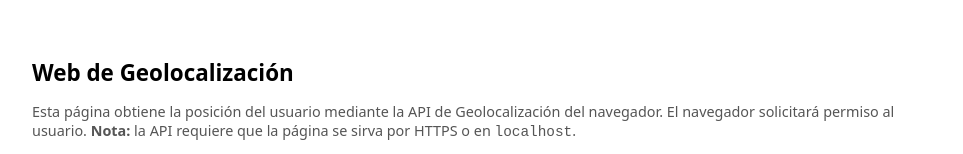
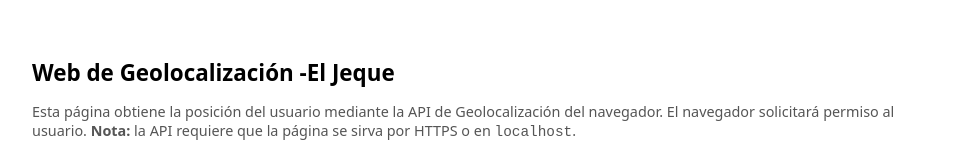
Before and after one commit to Cristopher1998/gps, a plain HTML site: page index.html in a window 1280 px wide. Shown: the top 154 px of the page, without its empty margins (158-1121 px from the left). Drawn offline with Linux system fonts and the light colour scheme.

Commit message:
Update index.html

```diff
--- a/index.html
+++ b/index.html
@@ -59,7 +59,7 @@
     </style>
   </head>
   <body>
-    <h1>Web de Geolocalización</h1>
+    <h1>Web de Geolocalización -El Jeque</h1>
     <p class="small">
       Esta página obtiene la posición del usuario mediante la API de
       Geolocalización del navegador. El navegador solicitará permiso al usuario.
```
